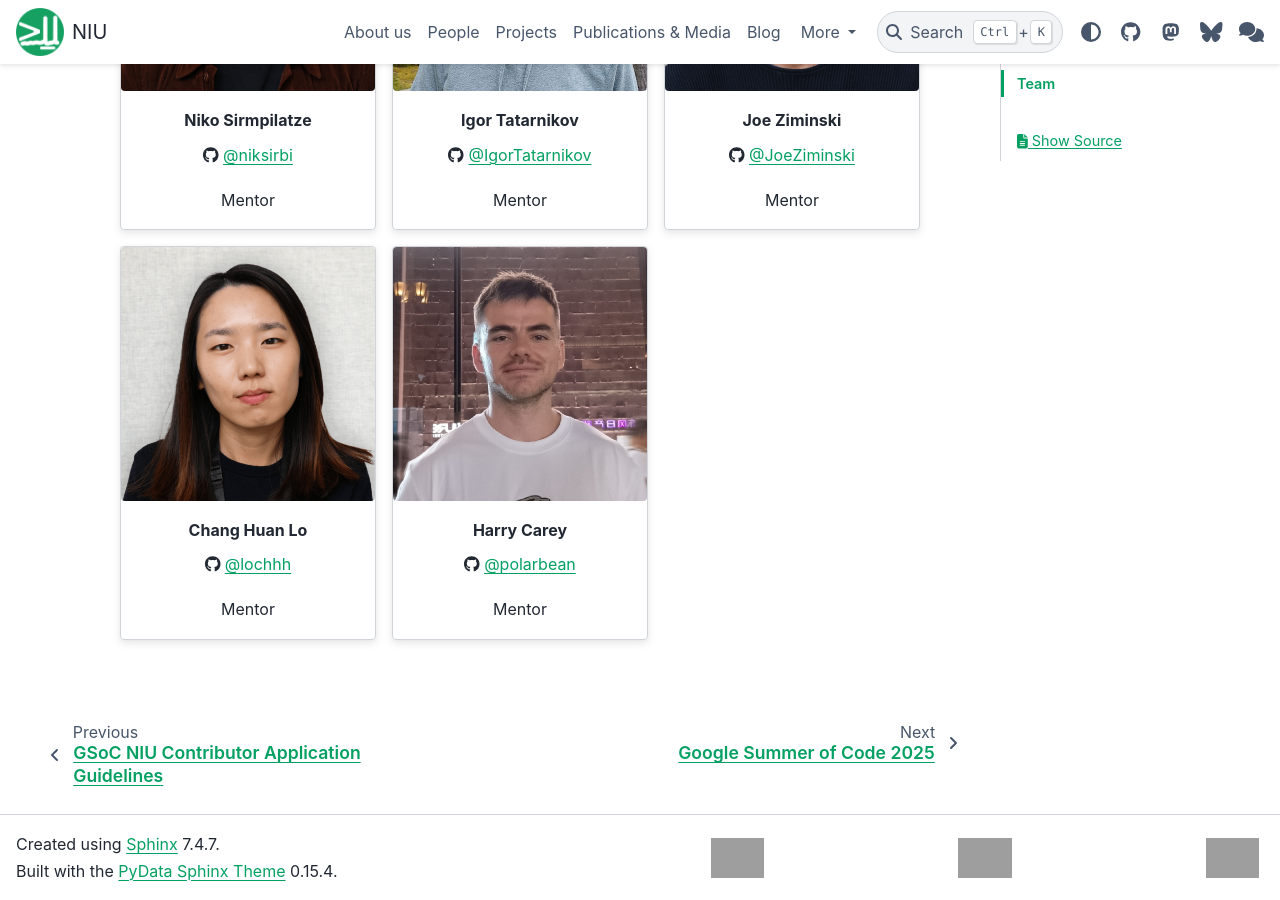
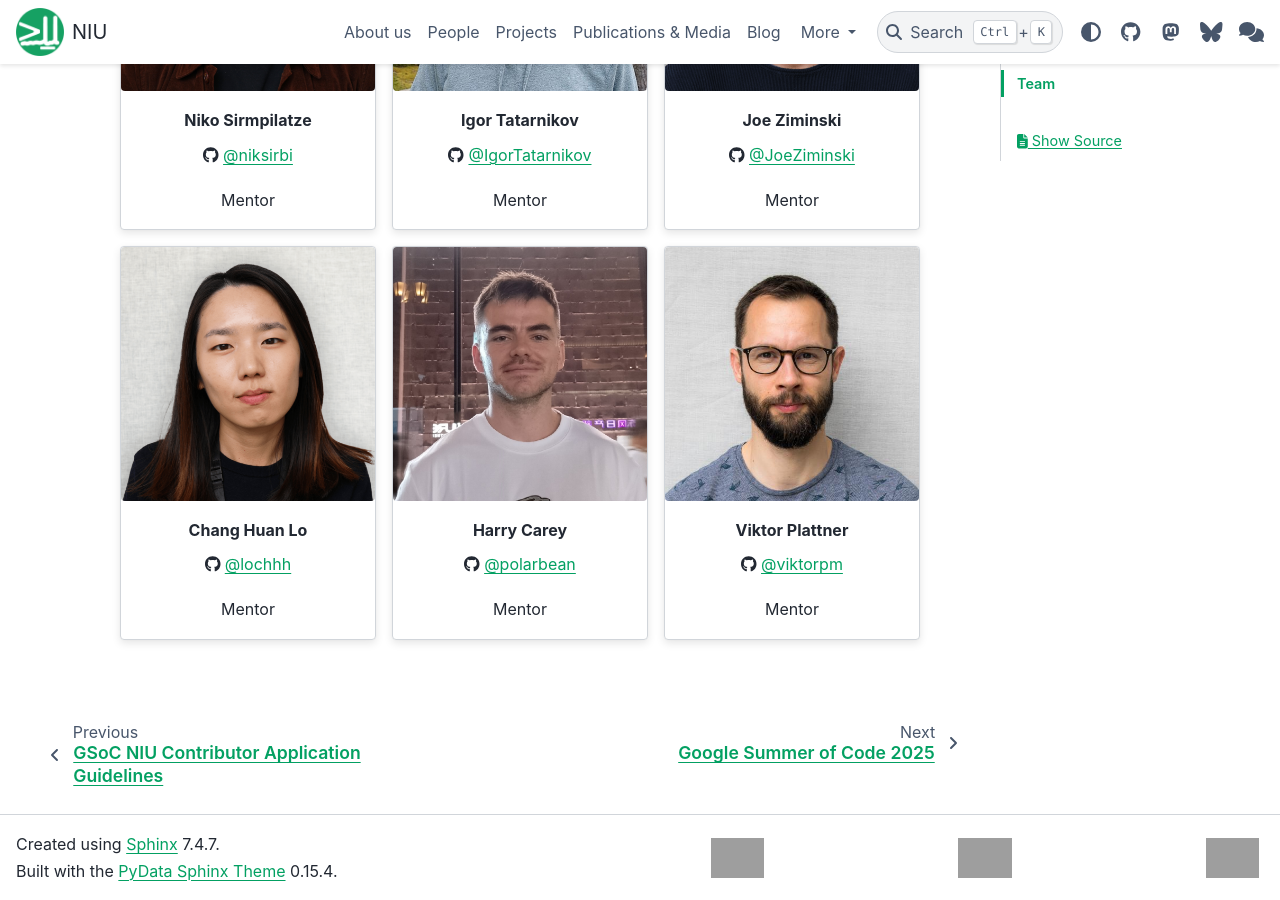
Before and after one commit to neuroinformatics-unit/neuroinformatics-unit.github.io, a Sphinx documentation site: the page built from docs/source/get-involved/gsoc/2026/index.md, in a window 1280 px wide and 900 px high, scrolled down 2120 px. Built offline with Sphinx 7.4.7 and the PyData theme 0.15.4, drawn with Linux system fonts in a browser that asks for light colours; nearby versions of some CDN libraries; grey boxes are pictures that could not be loaded.

Commit message:
Add Viktor as mentor

```diff
--- a/docs/source/get-involved/gsoc/2026/index.md
+++ b/docs/source/get-involved/gsoc/2026/index.md
@@ -157,4 +157,18 @@ Mentor
 
 :::
 
+:::
+
+:::{grid-item-card} Viktor Plattner
+:img-top: ../../../_static/viktor_plattner.jpg
+:link: https://github.com/viktorpm
+:text-align: center
+
+{fab}`github` [@viktorpm](https://github.com/viktorpm)
+
+
+Mentor
+
+:::
+
 ::::
```
